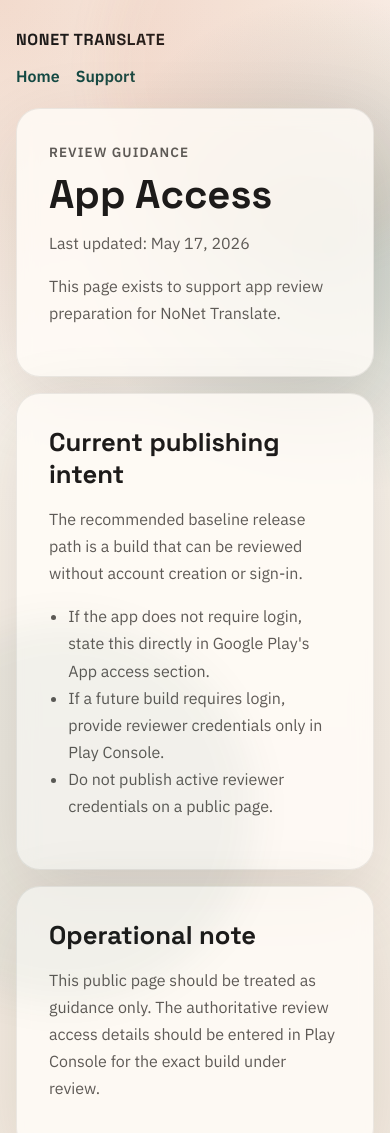
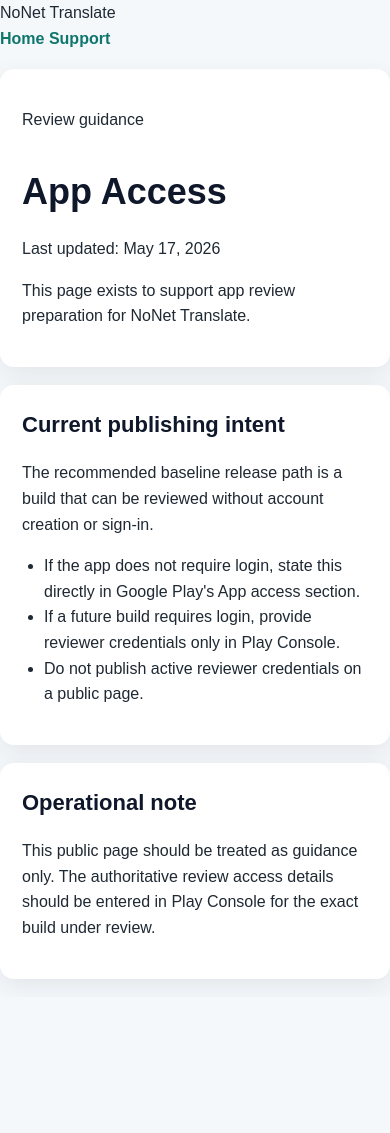
Before and after one commit to ModaBayi/nonet-translate, a plain HTML site: page app-access.html in a window 390 px wide. Shown: the top 1133 px of the page. After the commit the page ends 997 px from the top, so only its background shows below. Drawn offline with Linux system fonts and the light colour scheme.

Commit message:
Update styles.css for improved layout and design
Refactor CSS styles to simplify and modernize design.

```diff
--- a/styles.css
+++ b/styles.css
@@ -1,232 +1,54 @@
-:root {
-  --bg: #f6efe5;
-  --ink: #1d1b1a;
-  --muted: #5e5a56;
-  --panel: rgba(255, 252, 247, 0.82);
-  --line: rgba(29, 27, 26, 0.08);
-  --primary: #cc5a2a;
-  --primary-strong: #9e3f18;
-  --accent: #144a44;
-  --shadow: 0 24px 80px rgba(53, 36, 18, 0.12);
+body {
+  margin: 0;
+  padding: 0;
+  font-family: Arial, Helvetica, sans-serif;
+  background: #f5f8fb;
+  color: #1f2933;
+  line-height: 1.6;
 }
 
-* { box-sizing: border-box; }
-html { scroll-behavior: smooth; }
-body {
-  margin: 0;
-  color: var(--ink);
-  font-family: "IBM Plex Sans", sans-serif;
-  background:
-    radial-gradient(circle at top left, rgba(204, 90, 42, 0.18), transparent 32%),
-    radial-gradient(circle at 85% 20%, rgba(20, 74, 68, 0.22), transparent 24%),
-    linear-gradient(180deg, #fbf7f1 0%, #f3eadf 100%);
+.container {
+  max-width: 900px;
+  margin: 0 auto;
+  padding: 40px 20px;
 }
 
-body::before,
-body::after {
-  content: "";
-  position: fixed;
-  width: 24rem;
-  height: 24rem;
-  border-radius: 999px;
-  filter: blur(20px);
-  opacity: 0.35;
-  pointer-events: none;
+h1 {
+  font-size: 36px;
+  margin-bottom: 10px;
+  color: #0f172a;
 }
 
-body::before {
-  top: -8rem;
-  right: -6rem;
-  background: rgba(204, 90, 42, 0.18);
+h2 {
+  font-size: 22px;
+  margin-top: 0;
+  color: #0f172a;
 }
 
-body::after {
-  bottom: -10rem;
-  left: -8rem;
-  background: rgba(20, 74, 68, 0.14);
+.subtitle {
+  font-size: 18px;
+  color: #475569;
+  margin-bottom: 30px;
 }
 
-.page-shell {
-  width: min(1120px, calc(100% - 2rem));
-  margin: 0 auto;
-  padding: 1.2rem 0 4rem;
+.card {
+  background: #ffffff;
+  border-radius: 14px;
+  padding: 22px;
+  margin: 18px 0;
+  box-shadow: 0 8px 24px rgba(15, 23, 42, 0.08);
 }
 
-.topbar {
-  display: flex;
-  align-items: center;
-  justify-content: space-between;
-  gap: 1rem;
-  padding: 0.6rem 0 1.4rem;
+ul {
+  padding-left: 22px;
 }
 
-.brand,
-h1,
-h2,
-h3 {
-  font-family: "Space Grotesk", sans-serif;
-}
-
-.brand {
-  font-size: 1rem;
-  font-weight: 700;
-  letter-spacing: 0.04em;
-  text-transform: uppercase;
-}
-
-.topbar nav {
-  display: flex;
-  gap: 1rem;
-}
-
-.topbar a,
-.text-link {
-  color: var(--accent);
+a {
+  color: #0f766e;
   text-decoration: none;
   font-weight: 600;
 }
 
-.card {
-  background: var(--panel);
-  backdrop-filter: blur(10px);
-  border: 1px solid var(--line);
-  border-radius: 24px;
-  box-shadow: var(--shadow);
+a:hover {
+  text-decoration: underline;
 }
-
-.hero {
-  padding: 3.4rem;
-  margin-bottom: 1.4rem;
-}
-
-.eyebrow {
-  margin: 0 0 0.75rem;
-  color: var(--primary-strong);
-  font-size: 0.84rem;
-  font-weight: 700;
-  letter-spacing: 0.08em;
-  text-transform: uppercase;
-}
-
-h1 {
-  margin: 0;
-  font-size: clamp(2.5rem, 6vw, 4.8rem);
-  line-height: 0.95;
-  max-width: 11ch;
-}
-
-h2 {
-  margin: 0 0 0.8rem;
-  font-size: 1.6rem;
-}
-
-h3 {
-  margin: 0 0 0.5rem;
-  font-size: 1.15rem;
-}
-
-.lead,
-.card p,
-li {
-  color: var(--muted);
-  line-height: 1.7;
-}
-
-.hero-actions {
-  display: flex;
-  gap: 0.9rem;
-  flex-wrap: wrap;
-  margin-top: 1.8rem;
-}
-
-.button {
-  display: inline-flex;
-  align-items: center;
-  justify-content: center;
-  padding: 0.9rem 1.2rem;
-  border-radius: 999px;
-  text-decoration: none;
-  font-weight: 700;
-}
-
-.button.primary {
-  color: white;
-  background: linear-gradient(135deg, var(--primary) 0%, #d67d32 100%);
-}
-
-.button.secondary {
-  color: var(--ink);
-  border: 1px solid rgba(29, 27, 26, 0.12);
-  background: rgba(255, 255, 255, 0.55);
-}
-
-.grid {
-  display: grid;
-  gap: 1rem;
-  margin-top: 1rem;
-}
-
-.two-up {
-  grid-template-columns: repeat(2, minmax(0, 1fr));
-}
-
-.three-up {
-  grid-template-columns: repeat(3, minmax(0, 1fr));
-}
-
-.grid .card {
-  padding: 1.6rem;
-}
-
-.accent {
-  background: linear-gradient(180deg, rgba(20, 74, 68, 0.92) 0%, rgba(12, 51, 46, 0.95) 100%);
-}
-
-.accent .eyebrow,
-.accent h2,
-.accent p {
-  color: #edf4f2;
-}
-
-.content-page {
-  max-width: 900px;
-}
-
-.content-page .card {
-  padding: 2rem;
-  margin-bottom: 1rem;
-}
-
-.content-page ul {
-  padding-left: 1.2rem;
-}
-
-.code-pill {
-  display: inline-block;
-  padding: 0.18rem 0.55rem;
-  border-radius: 999px;
-  background: rgba(20, 74, 68, 0.08);
-  color: var(--accent);
-  font-size: 0.88rem;
-  font-weight: 700;
-}
-
-@media (max-width: 800px) {
-  .two-up,
-  .three-up {
-    grid-template-columns: 1fr;
-  }
-
-  .hero {
-    padding: 2rem;
-  }
-
-  h1 {
-    max-width: none;
-  }
-
-  .topbar {
-    flex-direction: column;
-    align-items: flex-start;
-  }
-}
```
